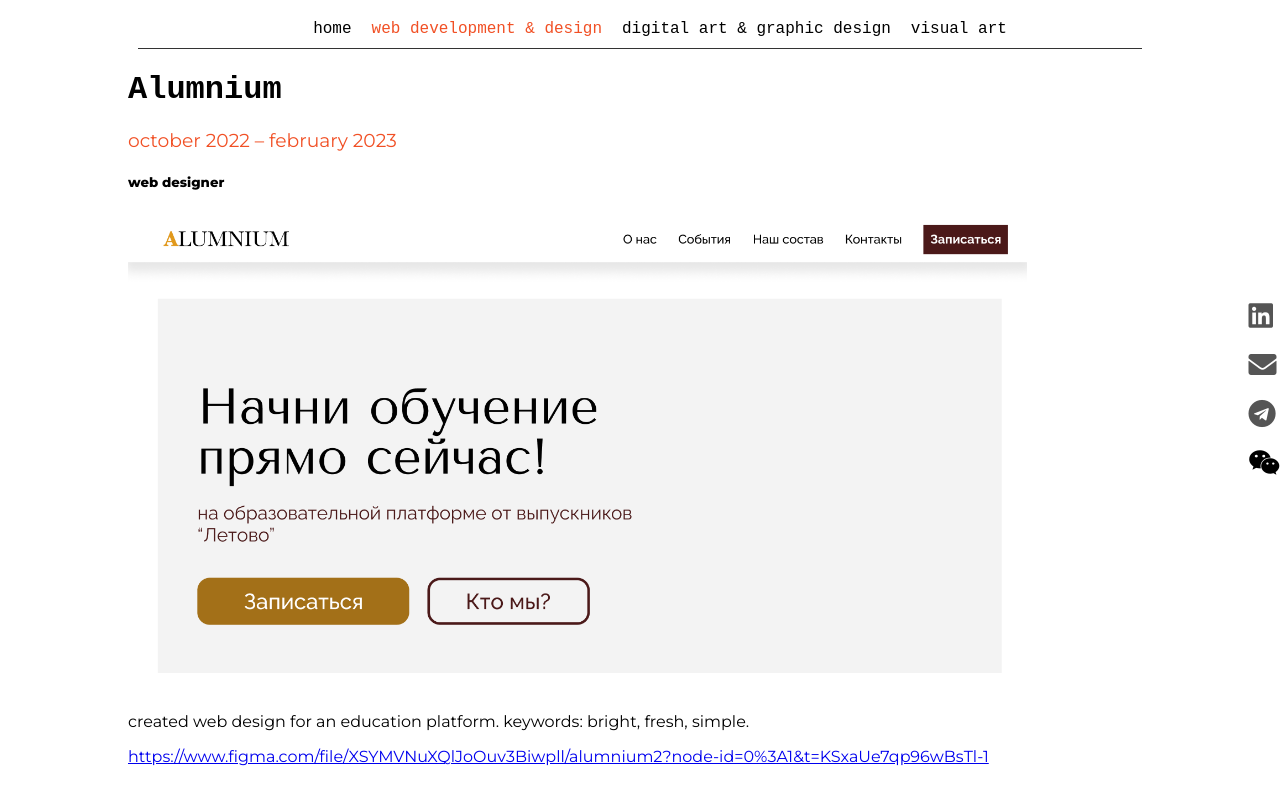
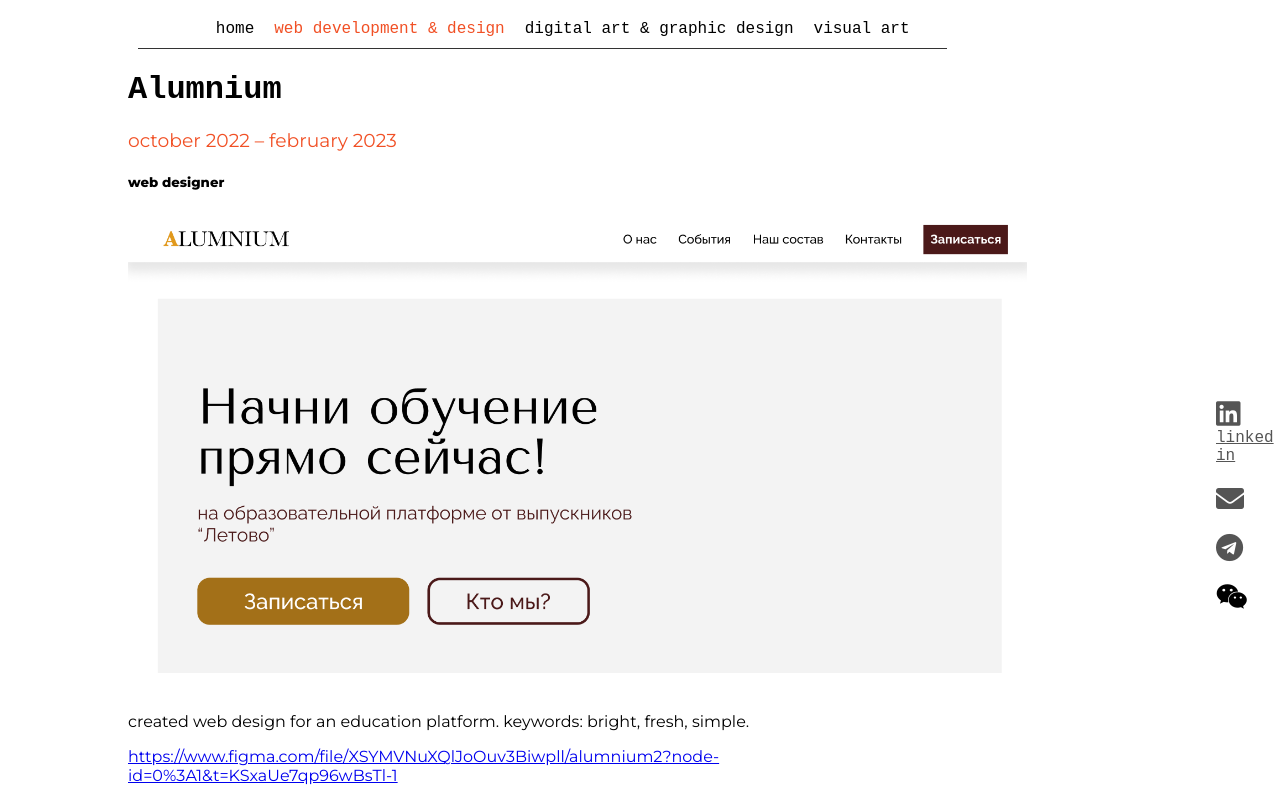
Before and after one commit to zhuanya28/anya-s-portfolio, a React (Create React App) app: page / in a window 1280 px wide. Both pictures are taken after a click on the link "web development & design". Shown: the top 800 px of the page. Built offline with nearby package versions, Linux system fonts and the light colour scheme.

Commit message:
copy: before making side menu

```diff
--- a/public/index.html
+++ b/public/index.html
@@ -17,8 +17,6 @@
     <link rel="stylesheet" href="https://use.fontawesome.com/releases/v5.15.2/css/all.css"
       integrity="sha384-Z4ksBuKSxRKXtbkKRdyPtk7Up3+k3cnVP/DeNsDZkRvMGzDP1M2MxV7Xu6MvY7O3" crossorigin="anonymous">
 
-
-
   </head>
   <body>
     <noscript></noscript>
--- a/src/App.js
+++ b/src/App.js
@@ -7,8 +7,8 @@ import Contact from "./components/Contact"
 function App() {
   return (
     <div>
-    <Menu />
-    <Contact />
+      <Contact />
+      <Menu />
     </div>
   );
 }
--- a/src/components/Contact.jsx
+++ b/src/components/Contact.jsx
@@ -1,5 +1,4 @@
 import React from 'react';
-import "../index.css";
 
 function Contact() {
   return (
@@ -7,6 +6,7 @@ function Contact() {
       <div className="contactPageIcon">
         <a href="https://www.linkedin.com/">
           <i className="fab fa-linkedin"></i>
+          <label>linked in</label>
         </a>
       </div>
       <div className="contactPageIcon">
--- a/src/components/Menu.jsx
+++ b/src/components/Menu.jsx
@@ -53,8 +53,8 @@ function Menu() {
   };
 
   return (
-    <div className="menuDiv">
-      <ul className="menuUl">
+    <div className="menuDiv ">
+      <ul className="menuUl main">
         <li className="menuLi">
           <a
             onClick={() => handleLinkClick("home")}
--- a/src/components/Project.jsx
+++ b/src/components/Project.jsx
@@ -3,14 +3,19 @@ import React from "react";
 function Project(props) {
 
   return (
-    <div className="projects">
+    <div className="projects main">
       <h1 className="projectName">{props.name}</h1>
       <h3 className="projectDate">{props.date}</h3>
       <h5 className="projectRole">{props.role}</h5>
-      <h5 className ="projectMedium">{props.medium}</h5>
-      <img className = "projectsImages"src={props.media} alt={props.media} />
+      <h5 className="projectMedium">{props.medium}</h5>
+      <img className="projectsImages" src={props.media} alt={props.media} />
       <p className="projectDescription">{props.description}</p>
-      <a className="projectLink"href={props.link} target="_blank" rel="noopener noreferrer">
+      <a
+        className="projectLink"
+        href={props.link}
+        target="_blank"
+        rel="noopener noreferrer"
+      >
         {props.link}
       </a>
     </div>
--- a/src/index.css
+++ b/src/index.css
@@ -30,6 +30,7 @@ code {
   display: flex;
   justify-content: center;
   border-bottom: 1px solid #333;
+
 }
 
 .menuLi{
@@ -65,10 +66,12 @@ code {
   margin-bottom: 10%;
   font-family: 'Montserrat', sans-serif;
   font-weight: 400;
+  padding-bottom: 5%;
+
 }
 
 .projects:hover{
-  border-right: 1px solid #333;
+  border-bottom: 1px solid #333;
     transition: all 0.3s ease;
 }
 
@@ -98,10 +101,11 @@ font-family: 'Inconsolata',
   display: flex;
   flex-direction: column;
   position: fixed;
-  right: 0;
+  right: 1%;
+  left: 95%;
   top: 50%;
-  transform: translateY(-50%);
   z-index: 1;
+  padding-right: 5%;
 }
 
 .contactPageIcon {
@@ -115,3 +119,8 @@ font-family: 'Inconsolata',
 .contactPageIcon i {
   font-size: 28px;
 }
+
+.main{
+  margin-right:  20%;
+
+}
```
Also changed, not shown: 1 other file (tests, documents, lock files or other folders).
